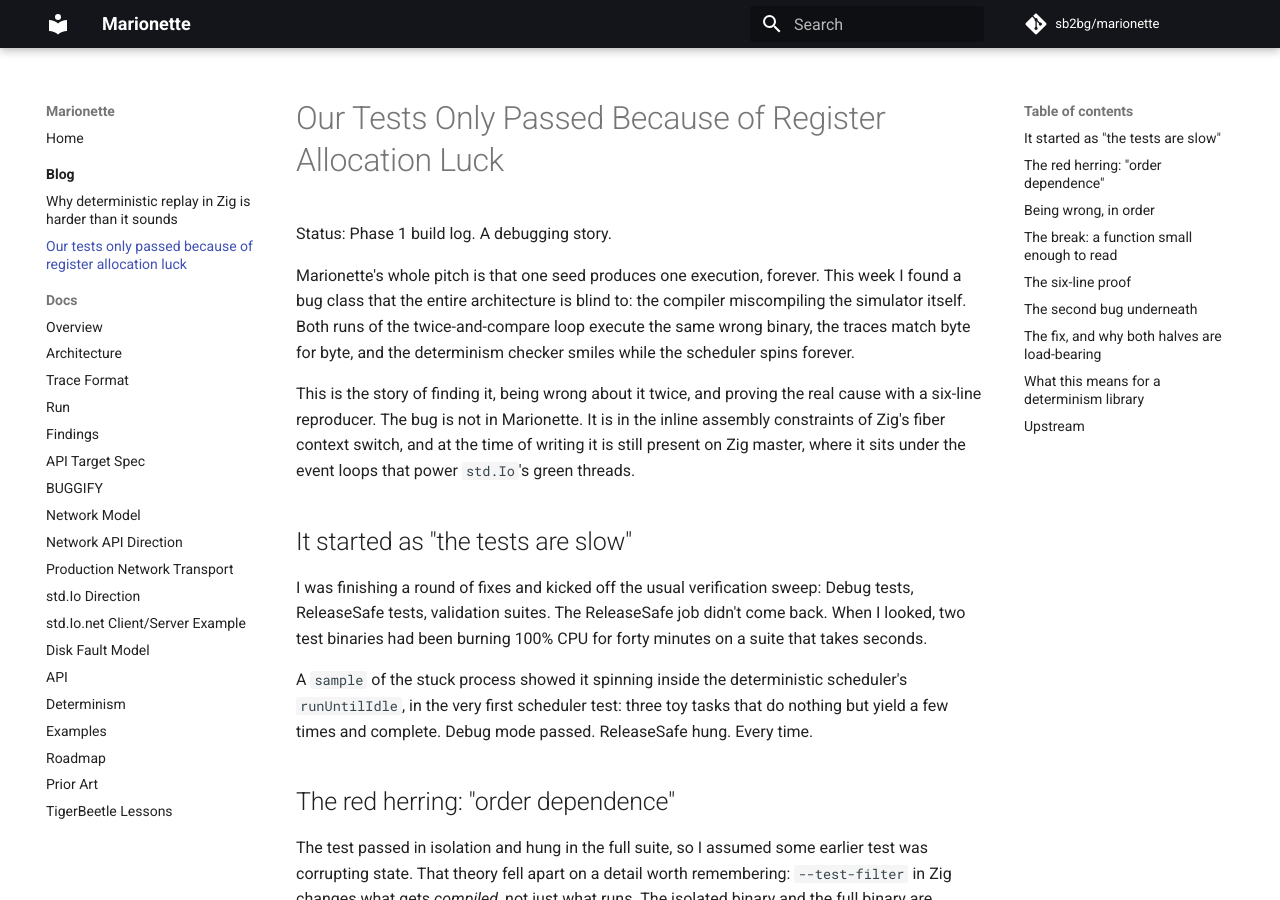
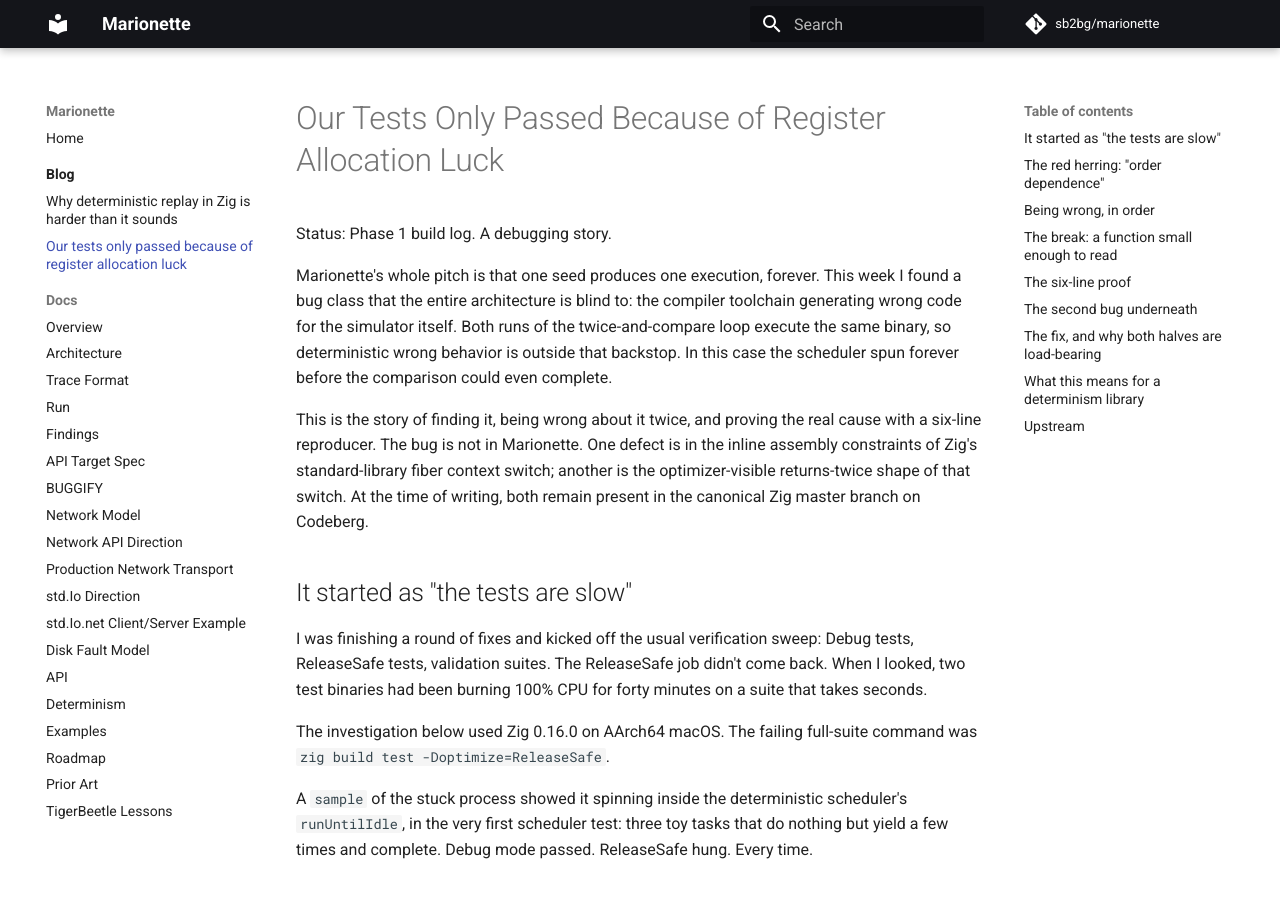
Before and after one commit to sb2bg/marionette, an MkDocs documentation site: the page built from docs/blog/our-tests-only-passed-because-of-register-allocation-luck.md, in a window 1280 px wide and 900 px high. Built offline with MkDocs 1.6.1 and Material for MkDocs 9.7.7, drawn with Linux system fonts in a browser that asks for light colours; comment, search, counter and statistics services are not loaded; some of the changed text lies outside the part shown.

Commit message:
Update blog post

````diff
--- a/docs/blog/our-tests-only-passed-because-of-register-allocation-luck.md
+++ b/docs/blog/our-tests-only-passed-because-of-register-allocation-luck.md
@@ -4,16 +4,17 @@ Status: Phase 1 build log. A debugging story.
 
 Marionette's whole pitch is that one seed produces one execution, forever.
 This week I found a bug class that the entire architecture is blind to: the
-compiler miscompiling the simulator itself. Both runs of the
-twice-and-compare loop execute the same wrong binary, the traces match
-byte for byte, and the determinism checker smiles while the scheduler
-spins forever.
+compiler toolchain generating wrong code for the simulator itself. Both runs
+of the twice-and-compare loop execute the same binary, so deterministic wrong
+behavior is outside that backstop. In this case the scheduler spun forever
+before the comparison could even complete.
 
 This is the story of finding it, being wrong about it twice, and proving
 the real cause with a six-line reproducer. The bug is not in Marionette.
-It is in the inline assembly constraints of Zig's fiber context switch,
-and at the time of writing it is still present on Zig master, where it
-sits under the event loops that power `std.Io`'s green threads.
+One defect is in the inline assembly constraints of Zig's standard-library
+fiber context switch; another is the optimizer-visible returns-twice shape
+of that switch. At the time of writing, both remain present in the
+canonical Zig master branch on Codeberg.
 
 ## It started as "the tests are slow"
 
@@ -21,6 +22,9 @@ I was finishing a round of fixes and kicked off the usual verification
 sweep: Debug tests, ReleaseSafe tests, validation suites. The ReleaseSafe
 job didn't come back. When I looked, two test binaries had been burning
 100% CPU for forty minutes on a suite that takes seconds.
+
+The investigation below used Zig 0.16.0 on AArch64 macOS. The failing
+full-suite command was `zig build test -Doptimize=ReleaseSafe`.
 
 A `sample` of the stuck process showed it spinning inside the
 deterministic scheduler's `runUntilIdle`, in the very first scheduler
@@ -32,7 +36,7 @@ Debug mode passed. ReleaseSafe hung. Every time.
 The test passed in isolation and hung in the full suite, so I assumed
 some earlier test was corrupting state. That theory fell apart on a
 detail worth remembering: `--test-filter` in Zig changes what gets
-*compiled*, not just what runs. The isolated binary and the full binary
+_compiled_, not just what runs. The isolated binary and the full binary
 are different programs. The hang wasn't order-dependent. It was
 **binary-dependent**: a given compilation either always hung or never
 did, deterministically.
@@ -79,7 +83,13 @@ code bytes dereferenced as a pointer.
 I'm including the failed theories on purpose. Both were plausible, both
 were falsifiable, and falsifying them is what kept the investigation
 honest. The `nzcv` asymmetry is still a real latent hazard worth fixing
-upstream. It just wasn't *this* bug.
+upstream. It just wasn't _this_ bug.
+
+zio avoids the exact constraint failure eventually found below because it
+has no register output competing with its fixed register inputs and
+clobbers. It does, however, still inline a switch that resumes through a
+local assembly label. That makes it a useful reference, not proof that the
+broader returns-twice optimizer hazard is absent.
 
 ## The break: a function small enough to read
 
@@ -108,11 +118,13 @@ Why? Look at the constraints on `std.Io.fiber.contextSwitch`:
 ```
 
 The message register is declared as the input, the output, **and a
-clobber**. Declaring an input or output register as a clobber is
-ill-formed inline assembly. LLVM doesn't reject it; under register
-pressure it silently resolves the conflict by dropping the copy of the
-input into the clobbered register. The switch then dereferences whatever
-the caller happened to leave in `x1`.
+clobber**. Giving the same fixed register all three roles creates a
+conflicting constraint set. The generated code does not reject the
+conflict; under register pressure it drops the copy of the input into the
+message register. The switch then dereferences whatever the caller happened
+to leave in `x1`. Whether the missing diagnostic or bad lowering belongs to
+Zig's frontend or the LLVM backend is an upstream triage question; the
+defective constraint set is in Zig's standard library.
 
 Everything snapped into focus:
 
@@ -151,8 +163,8 @@ pub fn main() !void {
 }
 ```
 
-No fibers, no scheduler, no Marionette. Input register in the clobber
-list, copy silently dropped.
+No fibers, no scheduler, no Marionette. The same register is input, output,
+and clobber; the required input copy disappears.
 
 ## The second bug underneath
 
@@ -167,14 +179,14 @@ arm of the scheduler's exit decision and merged the control flow around
 it.
 
 This is the deeper issue with the std switch shape: the asm resumes at
-a local label that *other executions of the same code* re-enter. That is
+a local label that _other executions of the same code_ re-enter. That is
 setjmp-like, returns-twice control flow, and nothing in the asm's
 constraints tells LLVM about it. Inlined into a hot loop, the optimizer
 is entitled to assumptions that the label breaks.
 
 The mitigation is structural: keep the resume label inside a dedicated
 `noinline` function, so every switch is a plain call from the caller's
-point of view. Marionette's scheduler already kept its *own* suspension
+point of view. Marionette's scheduler already kept its _own_ suspension
 points opaque for exactly this reason, after an earlier ReleaseSafe
 incident. The lesson just had to be pushed one level deeper, into the
 switch primitive itself.
@@ -219,14 +231,9 @@ Three process lessons came out of this:
 
 ## Upstream
 
-The standalone `fiber.zig` this code came from no longer exists on Zig
-master, but the pattern does: the same constraints, input and output
-register also listed as a clobber, no `nzcv`, live today in
-`lib/std/Io/Kqueue.zig` and `lib/std/Io/IoUring.zig`. Those are the
-event loops underneath `std.Io`'s green threads, which makes the blast
-radius considerably larger than one simulation library's fiber seam.
-We're filing upstream with the reproducer; Marionette's local copy
-carries a removal note for the day the fix lands.
+We're filing upstream against the Codeberg source with the
+standalone reproducer. Marionette's local copy carries a removal note for
+the day the fix lands.
 
 Diagnosis credit where due: comparing against zio's implementation is
 what narrowed the search, even though its two most visible differences
````
